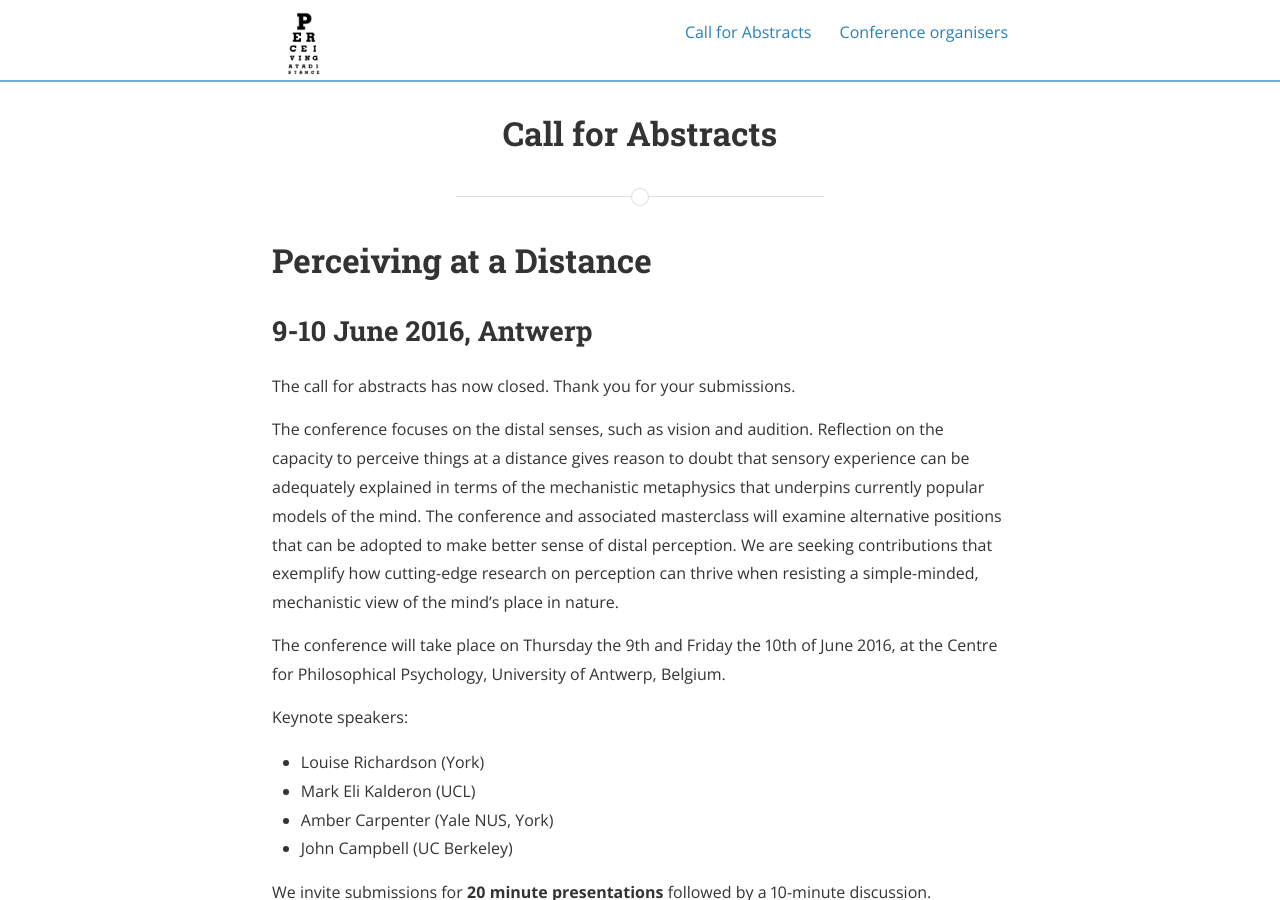
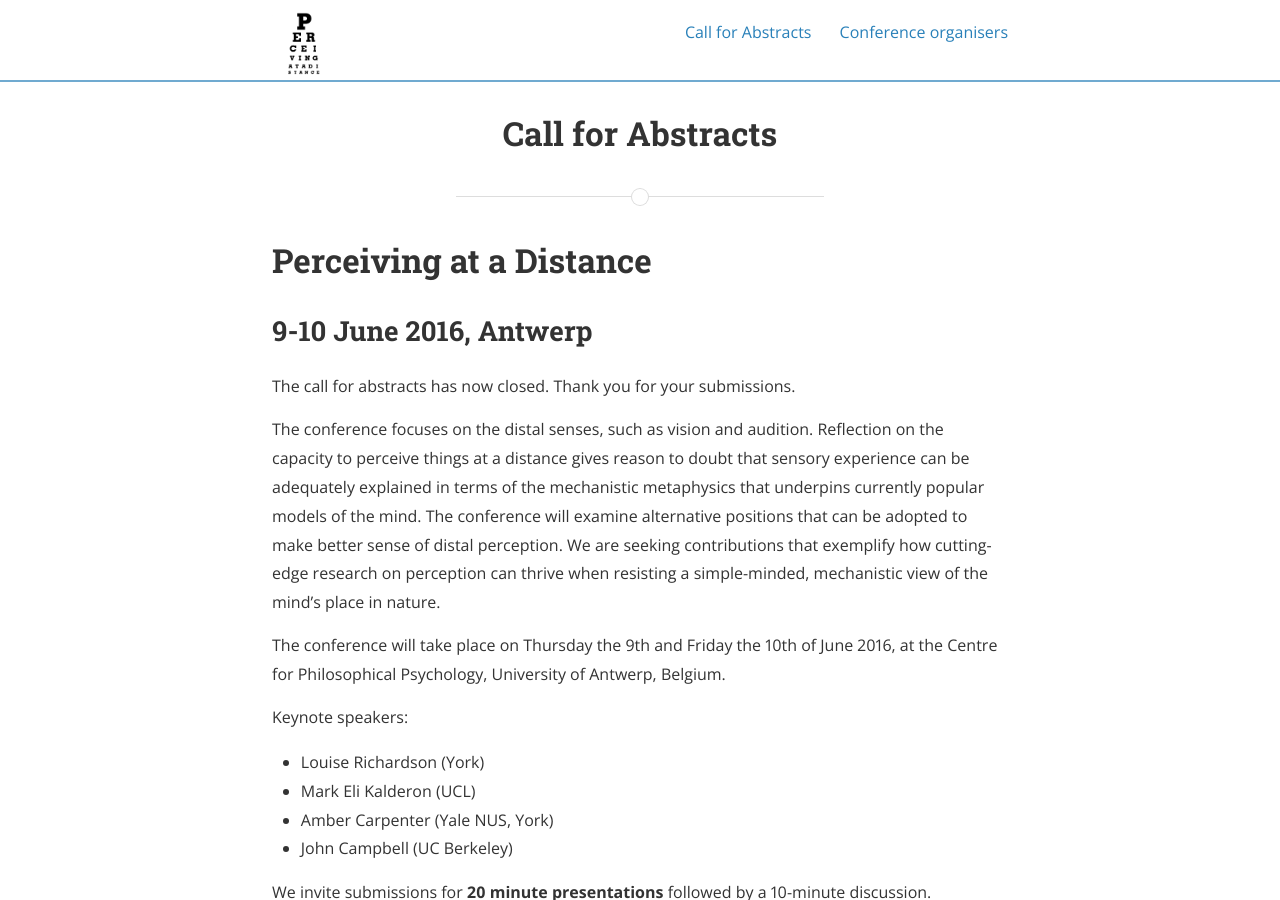
Before and after one commit to perceiving/old-conference-site, a Jekyll site: the page built from distance.md, in a window 1280 px wide and 900 px high. Built offline with Jekyll 4.4.1, drawn with Linux system fonts in a browser that asks for light colours; nearby versions of some CDN libraries; a style sheet for code colours, icons or effects is not loaded.

Commit message:
Update distance.md

```diff
--- a/distance.md
+++ b/distance.md
@@ -10,7 +10,7 @@ permalink: /distance/
 
 The call for abstracts has now closed. Thank you for your submissions.
 
-The conference focuses on the distal senses, such as vision and audition. Reflection on the capacity to perceive things at a distance gives reason to doubt that sensory experience can be adequately explained in terms of the mechanistic metaphysics that underpins currently popular models of the mind. The conference and associated masterclass will examine alternative positions that can be adopted to make better sense of distal perception. We are seeking contributions that exemplify how cutting-edge research on perception can thrive when resisting a simple-minded, mechanistic view of the mind’s place in nature.
+The conference focuses on the distal senses, such as vision and audition. Reflection on the capacity to perceive things at a distance gives reason to doubt that sensory experience can be adequately explained in terms of the mechanistic metaphysics that underpins currently popular models of the mind. The conference will examine alternative positions that can be adopted to make better sense of distal perception. We are seeking contributions that exemplify how cutting-edge research on perception can thrive when resisting a simple-minded, mechanistic view of the mind’s place in nature.
 
 The conference will take place on Thursday the 9th and Friday the 10th of June 2016, at the Centre for Philosophical Psychology, University of Antwerp, Belgium.
 
```
